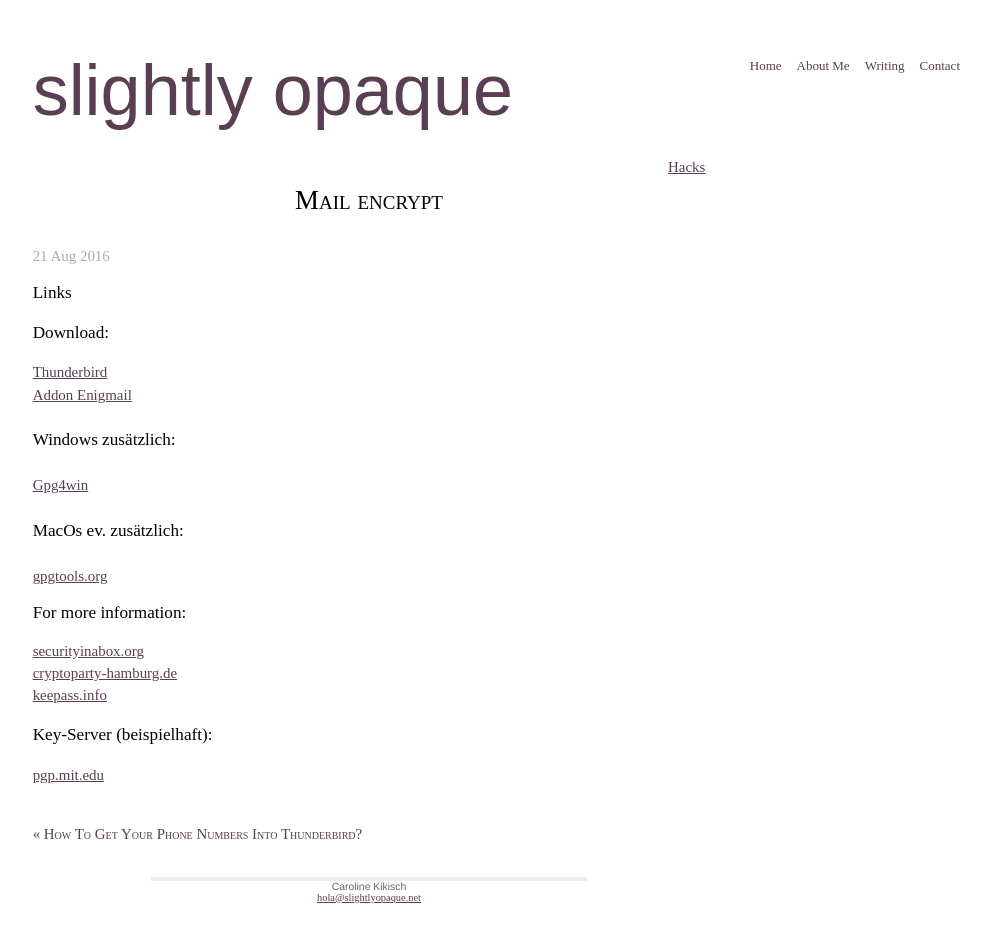
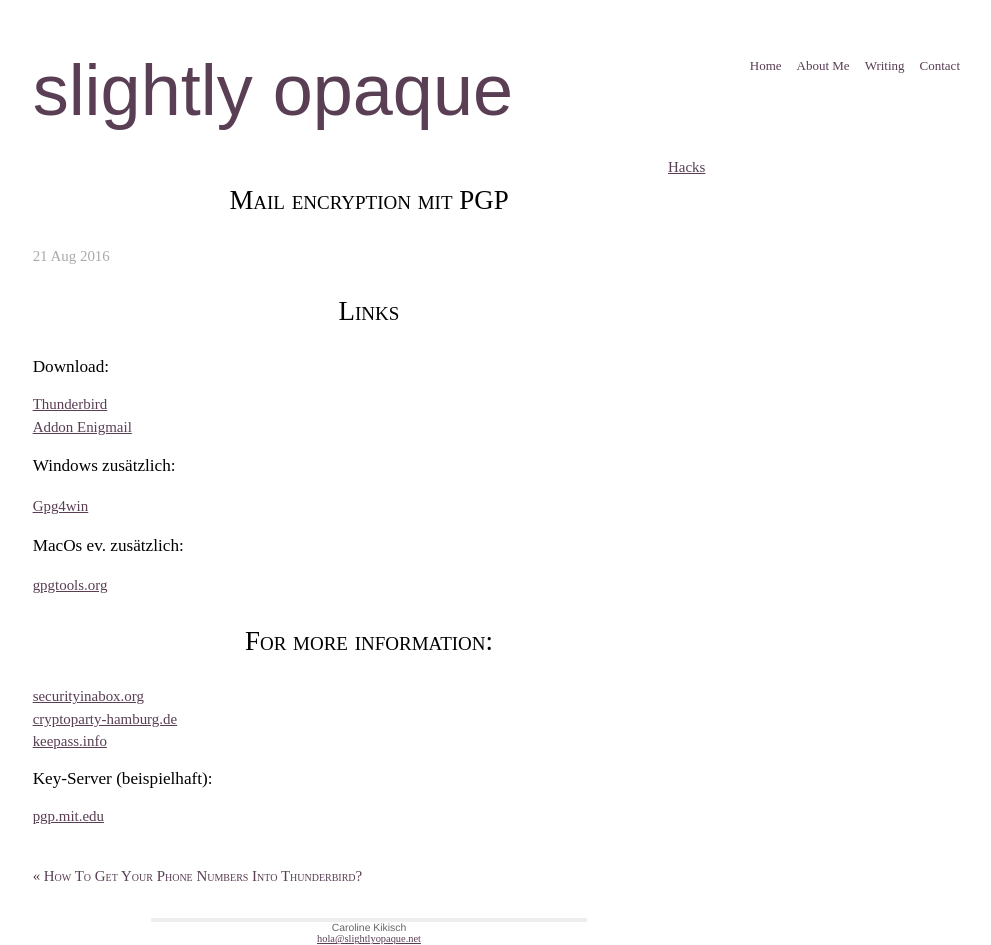
Before and after one commit to slightlyopaque/slightlyopaque_old.github.io, a Jekyll site: the page built from _posts/2016-08-21-mail-encrypt.markdown, in a window 1280 px wide. Shown: the whole page, without its empty margins (271-1262 px from the left). Built offline with Jekyll 4.4.1, drawn with Linux system fonts in a browser that asks for light colours.

Commit message:
update mail encrypt

```diff
--- a/_posts/2016-08-21-mail-encrypt.markdown
+++ b/_posts/2016-08-21-mail-encrypt.markdown
@@ -1,30 +1,30 @@
 ---
 layout: hacks
 category: hacks
-title:  "Mail encrypt"
+title:  "Mail encryption mit PGP"
 date:   2016-08-21 12:14:55
 image_thumbnail: /images/IMG_1707.JPG
 ---
 
 
-## Links
+# Links
 
-### Download:
+## Download:
 [Thunderbird][4]
 [Addon Enigmail][6]
 
-#### Windows zusätzlich:
+### Windows zusätzlich:
 [Gpg4win][7]
 
-#### MacOs ev. zusätzlich:
+### MacOs ev. zusätzlich:
 [gpgtools.org][8]
 
-## For more information:
+# For more information:
 [securityinabox.org][1]
 [cryptoparty-hamburg.de][2]
 [keepass.info][5]
 
-### Key-Server (beispielhaft):
+## Key-Server (beispielhaft):
 [pgp.mit.edu][3]
 
 
```
